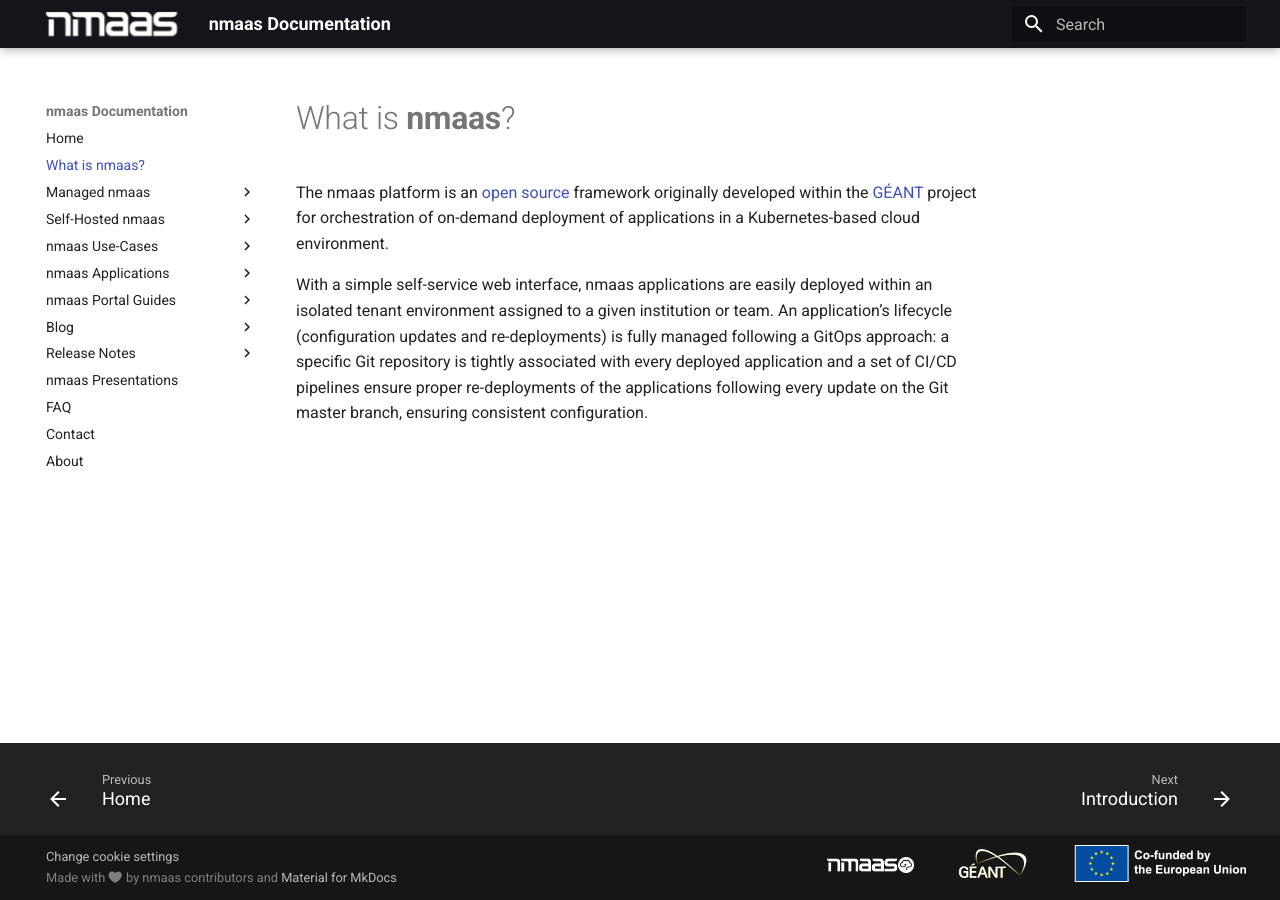
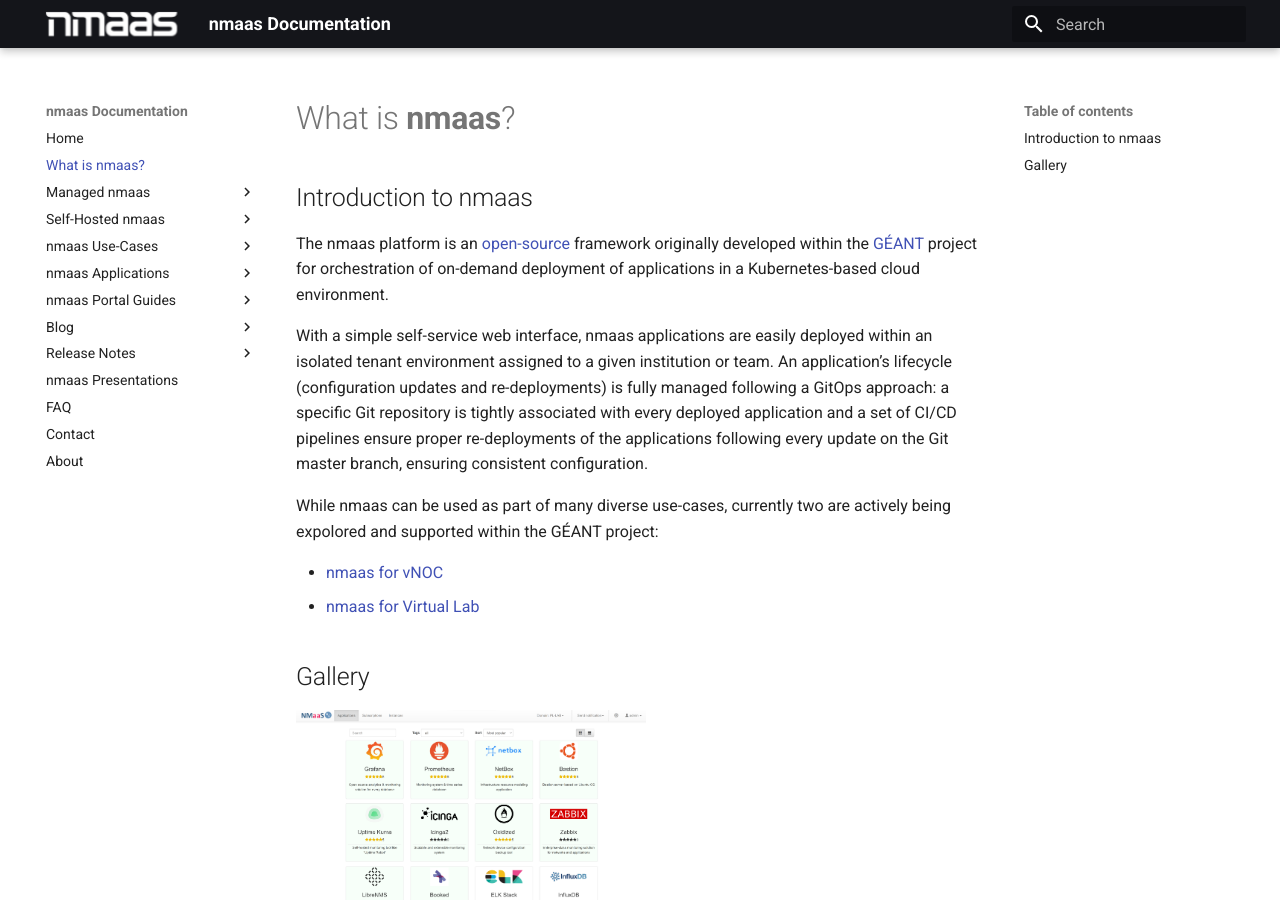
Before and after one commit to nmaas-platform/nmaas-docs, an MkDocs documentation site: the page built from docs/what-is-nmaas.md, in a window 1280 px wide and 900 px high. Built offline with MkDocs 1.6.1 and Material for MkDocs 9.7.7, drawn with Linux system fonts in a browser that asks for light colours.

Commit message:
add screenshots to what is nmaas page

```diff
--- a/docs/what-is-nmaas.md
+++ b/docs/what-is-nmaas.md
@@ -1,5 +1,21 @@
 # What is **nmaas**?
 
-The nmaas platform is an [open source](https://gitlab.software.geant.org/nmaas) framework originally developed within the [GÉANT](https://geant.org/projects/) project for orchestration of on-demand deployment of applications in a Kubernetes-based cloud environment.
+## Introduction to nmaas
+
+The nmaas platform is an [open-source](https://gitlab.software.geant.org/nmaas) framework originally developed within the [GÉANT](https://geant.org/projects/) project for orchestration of on-demand deployment of applications in a Kubernetes-based cloud environment.
 
 With a simple self-service web interface, nmaas applications are easily deployed within an isolated tenant environment assigned to a given institution or team. An application’s lifecycle (configuration updates and re-deployments) is fully managed following a GitOps approach: a specific Git repository is tightly associated with every deployed application and a set of CI/CD pipelines ensure proper re-deployments of the applications following every update on the Git master branch, ensuring consistent configuration.
+
+While nmaas can be used as part of many diverse use-cases, currently two are actively being expolored and supported within the GÉANT project:
+
+- [nmaas for vNOC](use-cases/virtual-noc/vnoc-introduction.md)
+- [nmaas for Virtual Lab](use-cases/virtual-lab/vlab-introduction.md)
+
+## Gallery
+
+![nmaas Catalog](./img/nmaas/01-nmaas-applications.png){ width="350" }
+![nmaas Example Application Instance](./img/nmaas/02-nmaas-example-instance.png){ width="350" }
+![nmaas List of Deployed Applications](./img/nmaas/03-nmaas-application-instances.png){ width="350" }
+![nmaas Application Catalog Management](./img/nmaas/04-nmaas-application-management.png){ width="350" }
+![nmaas Application Instance Configuration Wizard](./img/nmaas/05-configuration%20wizard.png){ width="350" }
+![nmaas About Page](./img/nmaas/06-nmaas-about.png){ width="350" }
```
Also changed, not shown: docs/img/nmaas/01-nmaas-applications.png (added), docs/img/nmaas/02-nmaas-example-instance.png (added), docs/img/nmaas/03-nmaas-application-instances.png (added), docs/img/nmaas/04-nmaas-application-management.png (added), docs/img/nmaas/05-configuration wizard.png (added), docs/img/nmaas/06-nmaas-about.png (added).
